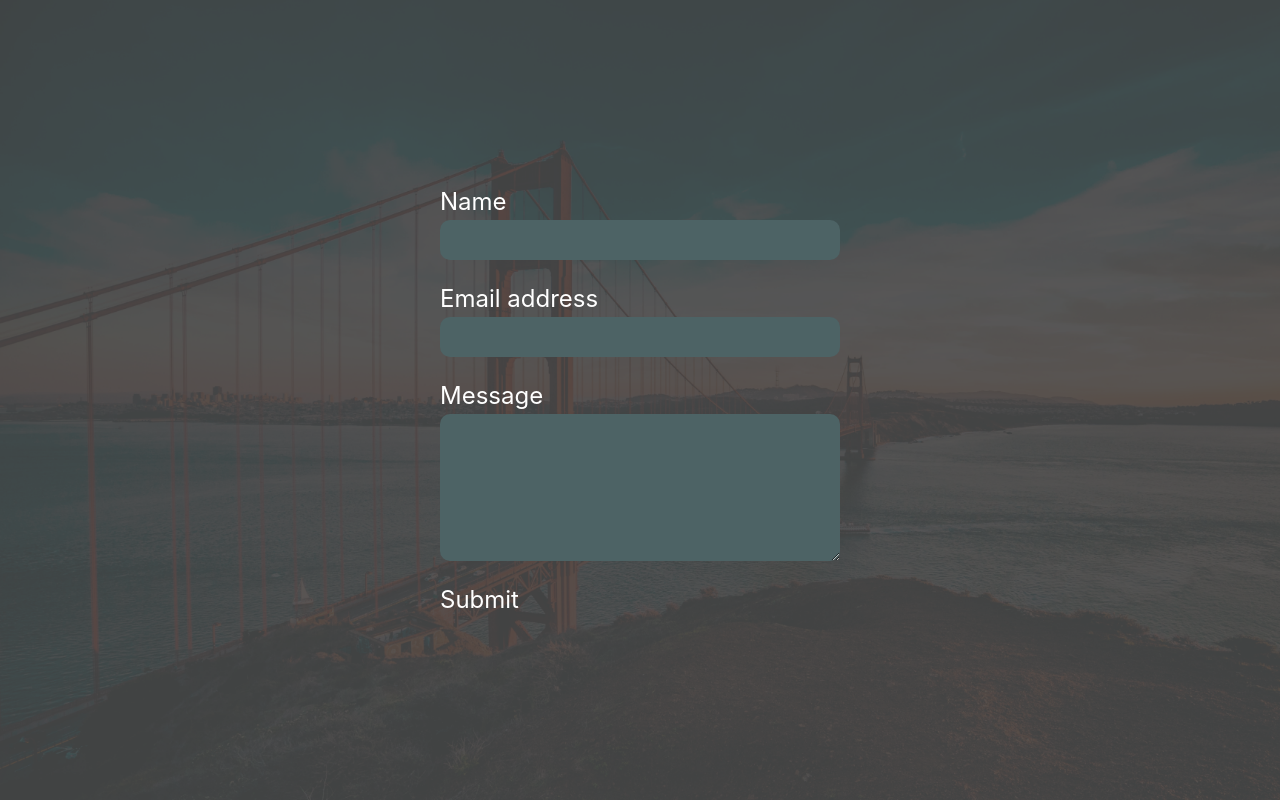
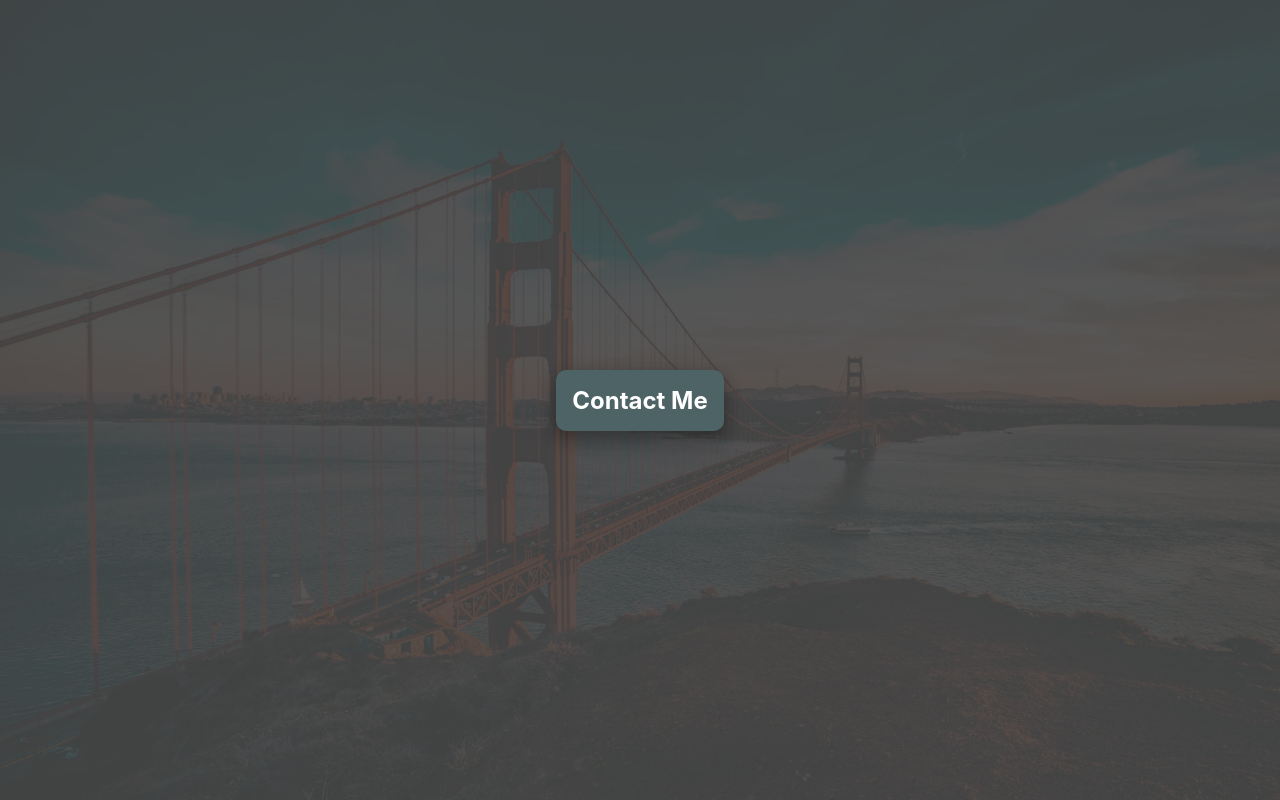
Before and after one commit to JBuhay34/jbuhay34.github.io, a React (Create React App) app: page / in a window 1280 px wide. Shown: the part 5600-6400 px from the top of the page. Built offline with nearby package versions, Linux system fonts and the light colour scheme.

Commit message:
Contact me

```diff
--- a/src/components/Contact.css
+++ b/src/components/Contact.css
@@ -32,7 +32,11 @@ label {
     flex-direction: column;
 }
 
+
+
 .SubmitButton{
+    margin: auto;
+    width: fit-content;
     font-weight: bold;
     padding: 16px;
     box-shadow: 0 8px 16px 0 rgba(0,0,0,0.2), 0 6px 20px 0 rgba(0,0,0,0.19);
--- a/src/components/Contact.js
+++ b/src/components/Contact.js
@@ -5,53 +5,12 @@ export class Contact extends Component {
 
     constructor(props) {
         super(props);
-        this.handleSubmit = this.handleSubmit.bind(this);
     }
-
-    handleSubmit (event) {
-        event.preventDefault()
-
-        const {
-          REACT_APP_EMAILJS_RECEIVER: receiverEmail,
-          REACT_APP_EMAILJS_TEMPLATEID: template,
-          REACT_APP_EMAILJS_USERID: user
-        } = this.props.env
-
-        this.sendFeedback(
-          template,
-          this.props.senderEmail,
-          receiverEmail,
-          this.state.feedback,
-          user
-        )
-
-        this.setState({
-          formSubmitted: true
-        })
-      }
-
-      sendFeedback (templateId, senderEmail, receiverEmail, feedback, user) {
-        window.emailjs.send(
-          'default_service', // default email provider in your EmailJS account
-          templateId,
-          {
-            senderEmail,
-            receiverEmail,
-            feedback
-          },
-          user
-        )
-          .then(res => {
-            this.setState({ formEmailSent: true })
-          })
-          // Handle errors here however you like, or use a React error boundary
-          .catch(err => console.error('Failed to send feedback. Error: ', err))
-      };
 
   render() {
     return (
       <div className="b3">
-        <form
+        {/* <form
           onSubmit={this.handleSubmit}
           method="POST"
         >
@@ -71,12 +30,12 @@ export class Contact extends Component {
             <label htmlFor="message">Message</label>
             <textarea className="form-control" rows="5"></textarea>
           </div>
-          {/* <button type="submit" className="SubmitButton" onSubmit={this.handleSubmit}>
-          </button> */}
-          <a href="mailto:jbuhay3@gmail.com">Submit</a>
-            {/* Submit */}
+          <button type="submit" className="SubmitButton" onSubmit={this.handleSubmit}>
+          </button>
+             Submit
 
-        </form>
+        </form> */}
+            <a className="SubmitButton" href="mailto:jbuhay3@gmail.com">Contact Me</a>
       </div>
     );
   }
```
